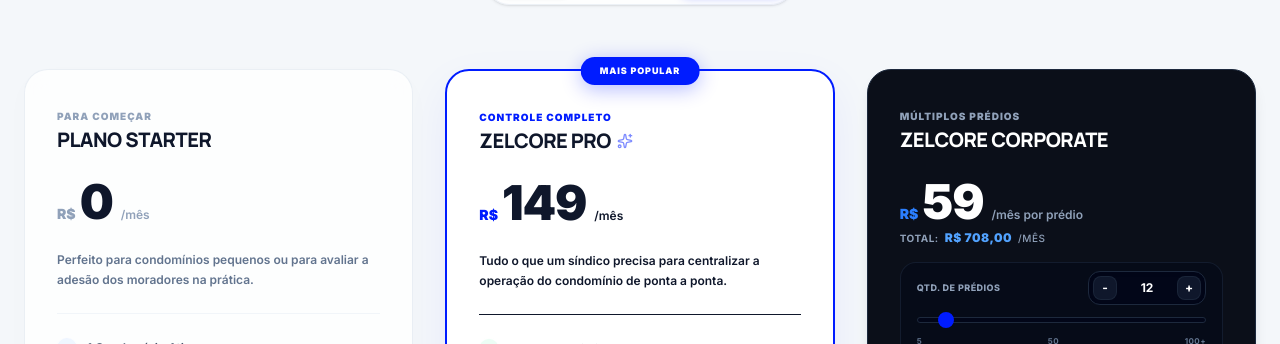
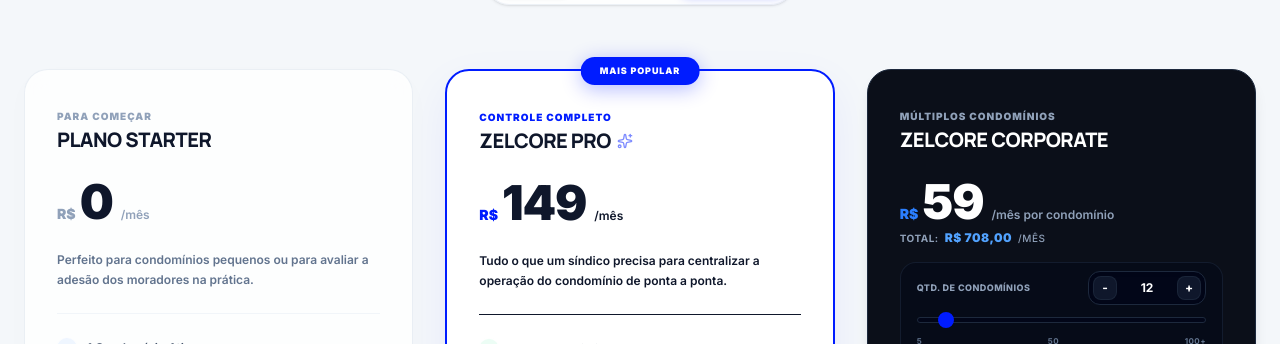
Before and after one commit to Leonardo-Tobias/Zelify-LP, a React (Vite) app: page / in a window 1280 px wide. Shown: the part 6454-6798 px from the top of the page. Built offline with nearby package versions, Linux system fonts and the light colour scheme.

Commit message:
fix(pricing): altera texto 'Predios' para 'Condominios' no card corporate

```diff
--- a/src/App.tsx
+++ b/src/App.tsx
@@ -1180,7 +1180,7 @@ export default function App() {
             <div className="bg-[#0B0F19] border border-slate-800 text-white rounded-3xl p-8 flex flex-col justify-between shadow-lg hover:shadow-2xl hover:-translate-y-1.5 hover:border-slate-700 transition-all duration-500 relative group">
               <div className="space-y-6">
                 <div className="space-y-1">
-                  <span className="text-[10px] font-black text-slate-400 uppercase tracking-widest">Múltiplos Prédios</span>
+                  <span className="text-[10px] font-black text-slate-400 uppercase tracking-widest">Múltiplos Condomínios</span>
                   <h3 className="text-xl font-black uppercase tracking-tight text-white">Zelcore Corporate</h3>
                 </div>
 
@@ -1196,7 +1196,7 @@ export default function App() {
                       >
                         {pricePerCondo}
                       </motion.span>
-                      <span className="text-slate-400 text-xs font-semibold ml-1">/mês por prédio</span>
+                      <span className="text-slate-400 text-xs font-semibold ml-1">/mês por condomínio</span>
                     </div>
 
                     <div className="text-[10px] text-slate-400 font-bold uppercase tracking-wider flex items-center space-x-1.5 flex-wrap">
@@ -1221,7 +1221,7 @@ export default function App() {
                   {/* Campo de entrada interativo */}
                   <div className="space-y-3 pt-2 bg-slate-950/40 border border-slate-800/60 p-4 rounded-2xl">
                     <div className="flex items-center justify-between text-xs font-bold text-slate-350">
-                      <label htmlFor="condo-qty" className="uppercase tracking-wider text-[9px] text-slate-400 font-extrabold">Qtd. de Prédios</label>
+                      <label htmlFor="condo-qty" className="uppercase tracking-wider text-[9px] text-slate-400 font-extrabold">Qtd. de Condomínios</label>
                       <div className="flex items-center space-x-1.5 bg-slate-950 border border-slate-800 rounded-xl px-1 py-1 shadow-inner">
                         <button
                           type="button"
```
